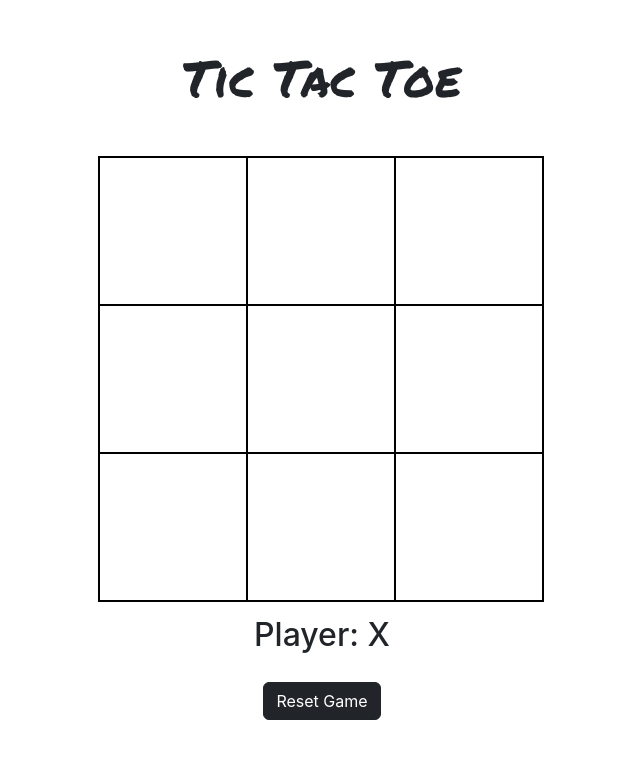
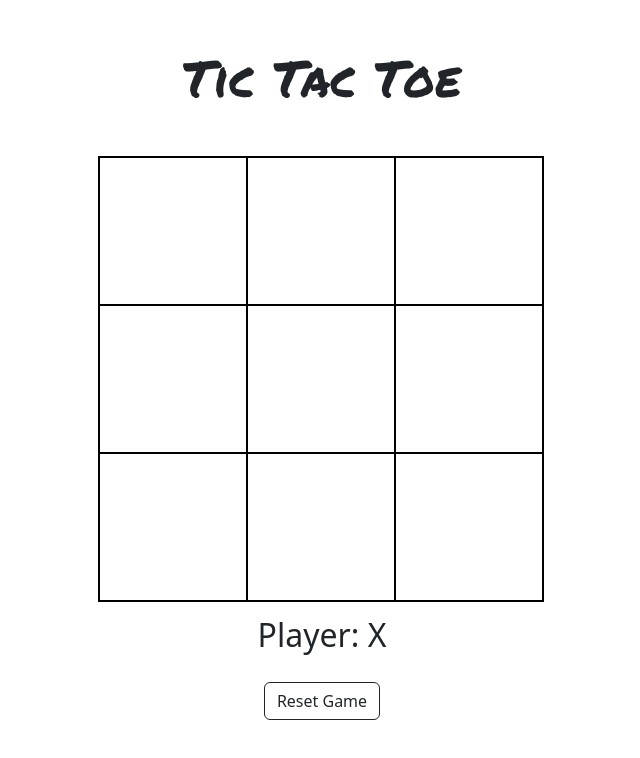
Before and after one commit to honeypathkar/Tic-Tac-Toe, a React (Create React App) app: page / in a window 1280 px wide. Shown: the top 758 px of the page, without its empty margins (318-958 px from the left). Built offline with nearby package versions, Linux system fonts and the light colour scheme.

Commit message:
Deleting some garbage files and changing color on winning condition

```diff
--- a/src/components/Box.js
+++ b/src/components/Box.js
@@ -5,9 +5,7 @@ export default function Box() {
   const [board, setBoard] = useState(["", "", "", "", "", "", "", "", ""]);
   const [current, setCurrent] = useState("X");
   const [winner, setWinner] = useState(null);
-
-  const checkWinner = (currentBoard) => {
-    const winPattern = [
+  const winningLines = [
     [0, 1, 2],
     [3, 4, 5],
     [6, 7, 8],
@@ -17,21 +15,22 @@ export default function Box() {
     [0, 4, 8],
     [2, 4, 6],
   ];
-    for (const pattern of winPattern) {
-      console.log(pattern);
-      const [a, b, c] = pattern;
+
+  const checkWinner = (currentBoard) => {
+    for (let i = 0; i < winningLines.length; i++) {
+      const [a, b, c] = winningLines[i];
       if (
         currentBoard[a] &&
         currentBoard[a] === currentBoard[b] &&
         currentBoard[a] === currentBoard[c]
       ) {
-        setWinner(current);
-        //document.querySelector(".box9").style.color = 'red';
+        setWinner(currentBoard[a]);
         return;
       }
     }
+
     if (!currentBoard.includes("")) {
-      setWinner("Tie");
+      setWinner("Match Tie");
     }
   };
 
@@ -39,11 +38,9 @@ export default function Box() {
     setBoard(["", "", "", "", "", "", "", "", ""]);
     setCurrent("X");
     setWinner(null);
-    //document.body.style.color = 'black';
   };
 
   const handleBoxClick = (index) => {
-    console.log(index);
     if (board[index] === "" && !winner) {
       let newBoard = [...board];
       newBoard[index] = current;
@@ -51,6 +48,23 @@ export default function Box() {
       checkWinner(newBoard);
       setCurrent(current === "X" ? "O" : "X");
     }
+  };
+
+  const handleBoxStyle = (index) => {
+    if (winner) {
+      const winningChar = winner;
+      const winningLineIndexes = winningLines.find(
+        (line) => line.every((cellIndex) => board[cellIndex] === winningChar) // Check if all cells in line are winner's char
+      );
+
+      // Color change only for winning character's boxes in the winning line
+      return winningLineIndexes &&
+        winningLineIndexes.includes(index) &&
+        winningChar === board[index]
+        ? { color: "red" }
+        : {};
+    }
+    return {}; // No color change by default
   };
 
   return (
@@ -62,6 +76,7 @@ export default function Box() {
               className="col-md-4 box"
               onClick={() => handleBoxClick(index)}
               key={index}
+              style={handleBoxStyle(index)}
             >
               {value}
             </div>
@@ -71,9 +86,18 @@ export default function Box() {
       <h2 className="my-3" style={{ textAlign: "center" }}>
         Player: {current}
       </h2>
-      {winner && <h2 style={{ textAlign: "center" }}>Winner: {winner}</h2>}
+      {winner && (
+        <h2 style={{ textAlign: "center" }}>
+          {winner === "Match Tie"
+            ? `Result : ${winner}`
+            : `Result : Player ${winner} Won !`}
+        </h2>
+      )}
       <div className="button-container">
-        <button onClick={resetGame} className="btn btn-dark button1 my-2">
+        <button
+          onClick={resetGame}
+          className="btn btn-outline-dark button1 my-2"
+        >
           Reset Game
         </button>
       </div>
--- a/src/index.css
+++ /dev/null
@@ -1,13 +0,0 @@
-body {
-  margin: 0;
-  font-family: -apple-system, BlinkMacSystemFont, 'Segoe UI', 'Roboto', 'Oxygen',
-    'Ubuntu', 'Cantarell', 'Fira Sans', 'Droid Sans', 'Helvetica Neue',
-    sans-serif;
-  -webkit-font-smoothing: antialiased;
-  -moz-osx-font-smoothing: grayscale;
-}
-
-code {
-  font-family: source-code-pro, Menlo, Monaco, Consolas, 'Courier New',
-    monospace;
-}
--- a/src/index.js
+++ b/src/index.js
@@ -1,17 +1,10 @@
-import React from 'react';
-import ReactDOM from 'react-dom/client';
-import './index.css';
-import App from './App';
-import reportWebVitals from './reportWebVitals';
+import React from "react";
+import ReactDOM from "react-dom/client";
+import App from "./App";
 
-const root = ReactDOM.createRoot(document.getElementById('root'));
+const root = ReactDOM.createRoot(document.getElementById("root"));
 root.render(
   <React.StrictMode>
     <App />
   </React.StrictMode>
 );
-
-// If you want to start measuring performance in your app, pass a function
-// to log results (for example: reportWebVitals(console.log))
-// or send to an analytics endpoint. Learn more: https://bit.ly/CRA-vitals
-reportWebVitals();
--- a/src/reportWebVitals.js
+++ /dev/null
@@ -1,13 +0,0 @@
-const reportWebVitals = onPerfEntry => {
-  if (onPerfEntry && onPerfEntry instanceof Function) {
-    import('web-vitals').then(({ getCLS, getFID, getFCP, getLCP, getTTFB }) => {
-      getCLS(onPerfEntry);
-      getFID(onPerfEntry);
-      getFCP(onPerfEntry);
-      getLCP(onPerfEntry);
-      getTTFB(onPerfEntry);
-    });
-  }
-};
-
-export default reportWebVitals;
```
Also changed, not shown: public/robots.txt (deleted). Lines whose indentation alone changed are shown as unchanged.
